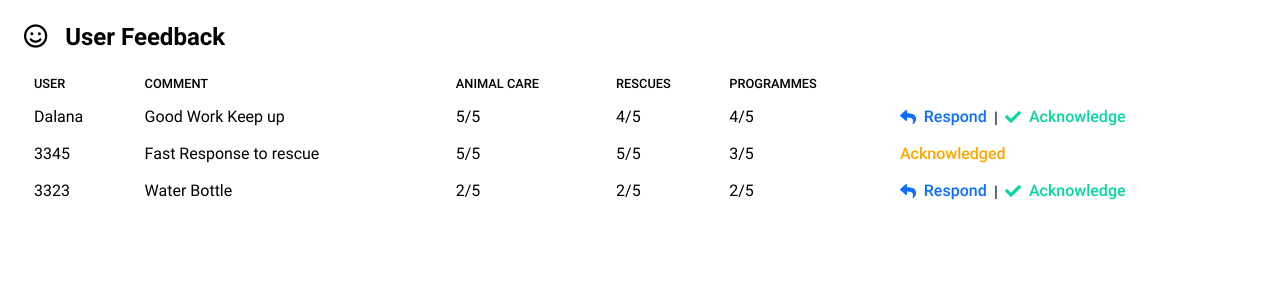
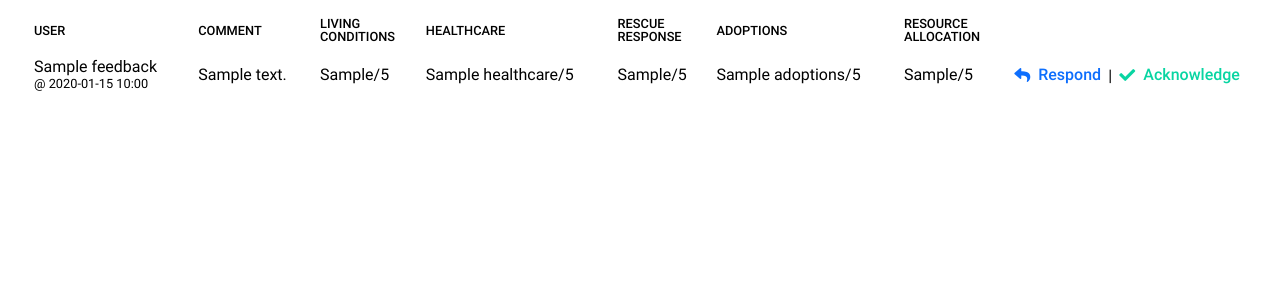
Before and after one commit to dalanad/adoptee, a PHP site: the page made by view/org/org_dashboard/feedback_list.php in a window 1280 px wide. Shown: the part 85-385 px from the top of the page. Run offline with PHP 8.4, Linux system fonts and the light colour scheme; the template is opened without the code that fills it: most values are stand-ins (such as "Sample title", 1, 10 or a date in 2020).

Commit message:
admin : organization feedback

```diff
--- a/view/org/dashboard.php
+++ b/view/org/dashboard.php
@@ -15,7 +15,7 @@ $management_menu = array(
 );
 
 $administration_menu = array(
-    "feedback" => array("name" => "Feedback", "icon" => "smile"),
+    "feedback_list" => array("name" => "User Feedback", "icon" => "smile"),
     "organization_settings" =>  array("name" =>  "Settings", "icon" => "cog"),
     "help" =>  array("name" =>  "Help", "icon" => "question-circle"),
 );
@@ -153,7 +153,7 @@ $active_item = isset($management_menu[$active]) ? $management_menu[$active] : (i
 
         <div class="content" style="width: 100%; margin-left: .5rem">
             <div class="admin-header">
-                <div style="font-weight: 500;font-size:1.3rem">
+                <div style="font-weight: 500;font-size:1.3rem;display:flex">
                     <i class="fal fa-<?= $active_item["icon"] ?> txt-clr <?= $active_item["icon"] ?>" style="font-size: 1.2em;"></i>
                     &nbsp;
                     <?= $active_item["name"] ?>
--- a/view/org/org_dashboard/feedback_list.php
+++ b/view/org/org_dashboard/feedback_list.php
@@ -1,10 +1,3 @@
- <?php
-    $users = array(
-        array("id" => 1, "user" => "Dalana ", "comment" => "Good Work Keep up", "ra1" => "5/5", "ra2" => "4/5",  "ra3" => "4/5"),
-        array("id" => 2, "user" => "3345", "comment" => "Fast Response to rescue", "ra1" => "5/5", "ra2" => "5/5", "ra3" => "3/5"),
-        array("id" => 3, "user" => "3323", "comment" => "Water Bottle", "ra1" => "2/5", "ra2" => "2/5", "ra3" => "2/5"),
-    );
-    ?>
  <style>
      .block {
          padding-top: 100px;
@@ -24,29 +17,34 @@
          padding-left: 60px;
      }
  </style>
- <h2 style="margin: 1em;margin-bottom:.5rem"> <i class="far fa-smile"></i> &nbsp; User Feedback</h2>
+ <!-- <h2 style="margin: 1em;margin-bottom:.5rem"> <i class="far fa-smile"></i> &nbsp; User Feedback</h2> -->
  <table class="table" style="margin-left: 1em;margin-bottom:.5rem">
      <tr>
          <th>User</th>
          <th>Comment</th>
-         <th>Animal Care</th>
-         <th>Rescues</th>
-         <th>Programmes</th>
+         <th>Living <br>Conditions </th>
+         <th>Healthcare </th>
+         <th>Rescue <br>Response </th>
+         <th>Adoptions </th>
+         <th>Resource <br>Allocation</th>
          <th></th>
      </tr>
-     <?php foreach ($users as $user) { ?>
+
+     <?php foreach ($feedback as $fb) { ?>
          <tr>
-             <td><?= $user["user"] ?></td>
-             <td><?= $user["comment"] ?></td>
-             <td><?= $user["ra1"] ?></td>
-             <td><?= $user["ra2"] ?></td>
-             <td><?= $user["ra3"] ?></td>
+             <td><?= $fb["name"] ?><br><small>@ <?= substr($fb["created_time"], 0, 16) ?></small></td>
+             <td><?= $fb["comments"] ?></td>
+             <td><?= $fb["living_conditions"] ?>/5</td>
+             <td><?= $fb["healthcare"] ?>/5</td>
+             <td><?= $fb["rescue_response"] ?>/5</td>
+             <td><?= $fb["adoptions"] ?>/5</td>
+             <td><?= $fb["resource_allocation"] ?>/5</td>
              <td>
-                 <?php if ($user["user"] == "3345") { ?>
+                 <?php if ($fb["acknowledged"] == 1) { ?>
                      <a class="btn btn-link btn-icon orange"> Acknowledged</a>
                  <?php } else { ?>
-                     <a class="btn btn-link btn-icon" href="mailto:user@example.com"><i class="fa fa-reply" aria-hidden="true"></i> &nbsp; Respond </a> |
-                     <a class="btn btn-link btn-icon green"><i class="fa fa-check" aria-hidden="true"></i> &nbsp; Acknowledge</a>
+                     <a class="btn btn-link btn-icon" href="mailto:<?= $fb["email"] ?>"><i class="fa fa-reply" aria-hidden="true"></i> &nbsp; Respond </a> |
+                     <a class="btn btn-link btn-icon green" href="/OrgManagement/acknowledge_feedback?user_id=<?= $fb["user_id"] ?>&time=<?= $fb["created_time"] ?>"><i class="fa fa-check" aria-hidden="true"></i> &nbsp; Acknowledge</a>
                  <?php } ?>
              </td>
          </tr>
```
Also changed, not shown: controllers/OrgManagementController.php (+8 -1 lines), models/Organization.php (+13 -0 lines), scripts/database.sql (+1 -40 lines), scripts/seed_data.sql (+4 -11 lines).
